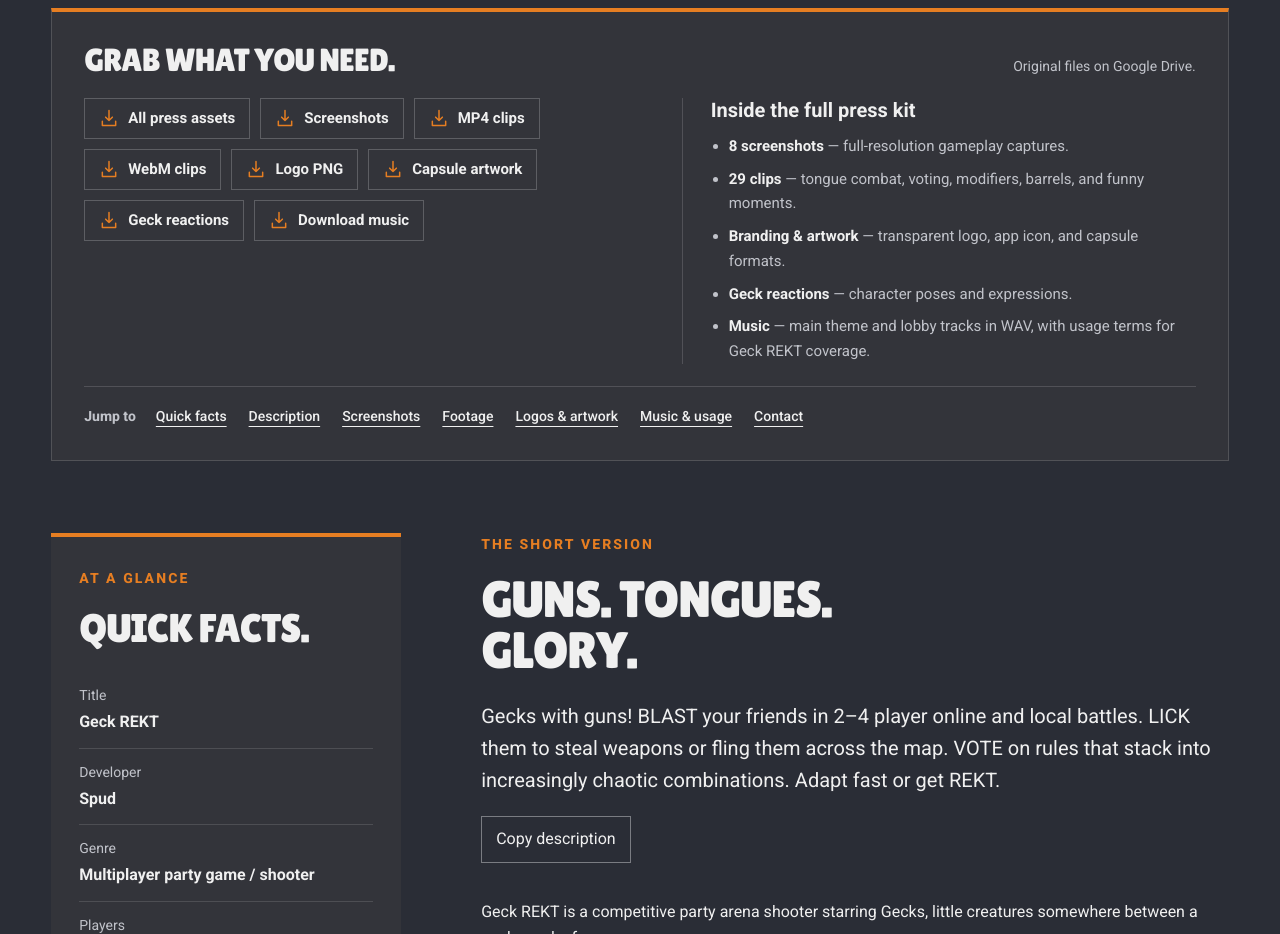
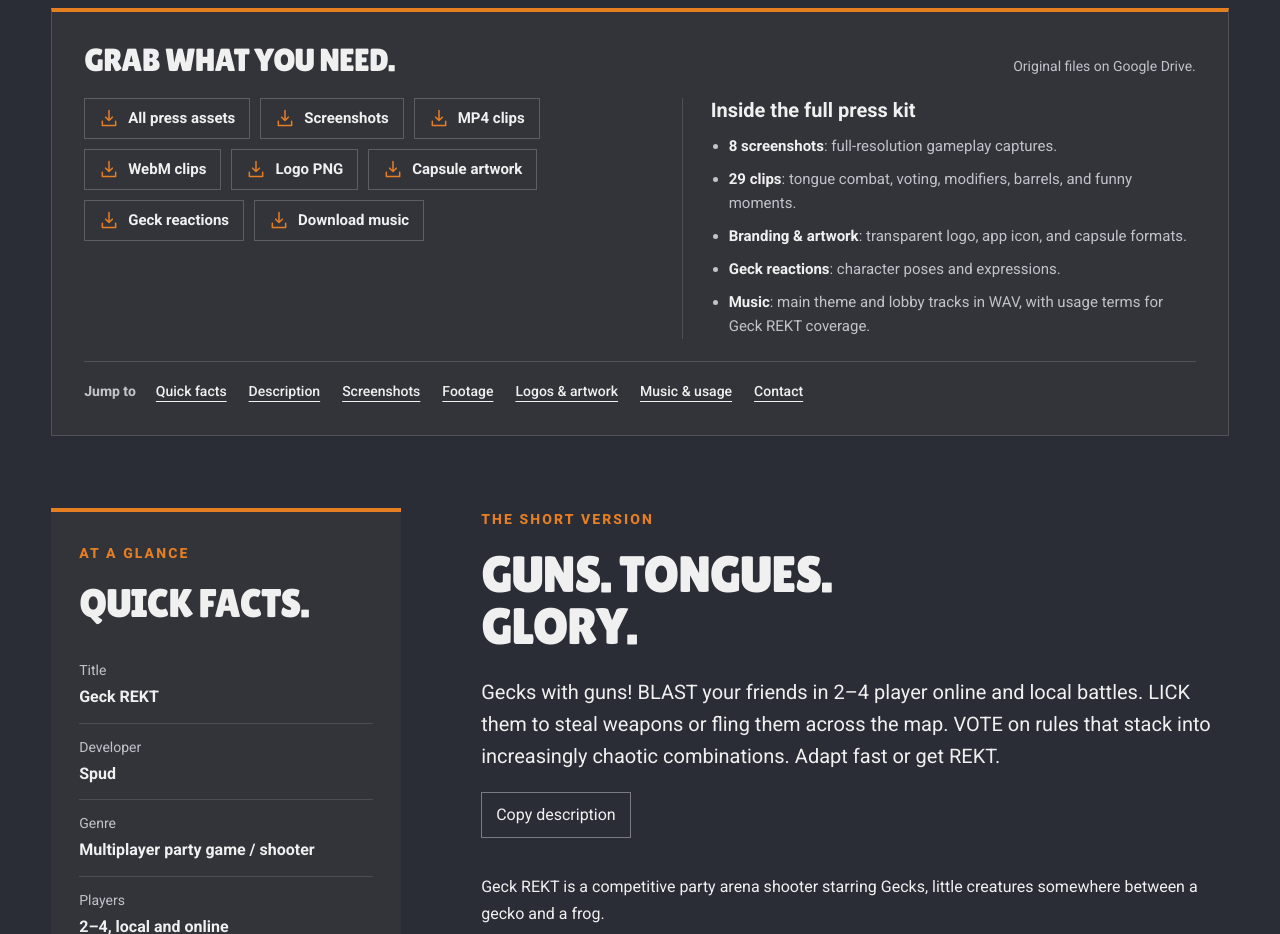
Before and after one commit to SpudTatterson/GeckRektWebsite, a website: page docs/press/index.html in a window 1280 px wide. Shown: the part 880-1814 px from the top of the page. Drawn offline with Linux system fonts and the light colour scheme.

Commit message:
chore: update docs from latest dist build [skip ci]

```diff
--- a/docs/press/index.html
+++ b/docs/press/index.html
@@ -7,7 +7,7 @@
   <meta name="description" content="Geck REKT press kit: quick facts, game description, screenshots, logos and gameplay footage for press and creators.">
   <meta name="theme-color" content="#2a2d36">
   <link rel="canonical" href="https://geckrekt.com/press/">
-  <meta property="og:title" content="Geck REKT — Press Kit">
+  <meta property="og:title" content="Geck REKT: Press Kit">
   <meta property="og:description" content="Guns, Tongues & Glory. Game facts and media for press and creators.">
   <meta property="og:type" content="website">
   <meta property="og:url" content="https://geckrekt.com/press/">
@@ -50,11 +50,11 @@
       <aside class="kit-contents" aria-labelledby="kit-contents-title">
         <h3 id="kit-contents-title">Inside the full press kit</h3>
         <ul>
-          <li><strong>8 screenshots</strong> — full-resolution gameplay captures.</li>
-          <li><strong>29 clips</strong> — tongue combat, voting, modifiers, barrels, and funny moments.</li>
-          <li><strong>Branding &amp; artwork</strong> — transparent logo, app icon, and capsule formats.</li>
-          <li><strong>Geck reactions</strong> — character poses and expressions.</li>
-          <li><strong>Music</strong> — main theme and lobby tracks in WAV, with usage terms for Geck REKT coverage.</li>
+          <li><strong>8 screenshots</strong>: full-resolution gameplay captures.</li>
+          <li><strong>29 clips</strong>: tongue combat, voting, modifiers, barrels, and funny moments.</li>
+          <li><strong>Branding &amp; artwork</strong>: transparent logo, app icon, and capsule formats.</li>
+          <li><strong>Geck reactions</strong>: character poses and expressions.</li>
+          <li><strong>Music</strong>: main theme and lobby tracks in WAV, with usage terms for Geck REKT coverage.</li>
         </ul>
       </aside>
     </div>
```
Also changed, not shown: docs/check-email/index.html (+1 -1 lines), docs/confirmed/index.html (+1 -1 lines), docs/index.html (+1 -1 lines), docs/privacy/index.html (+1 -1 lines).
